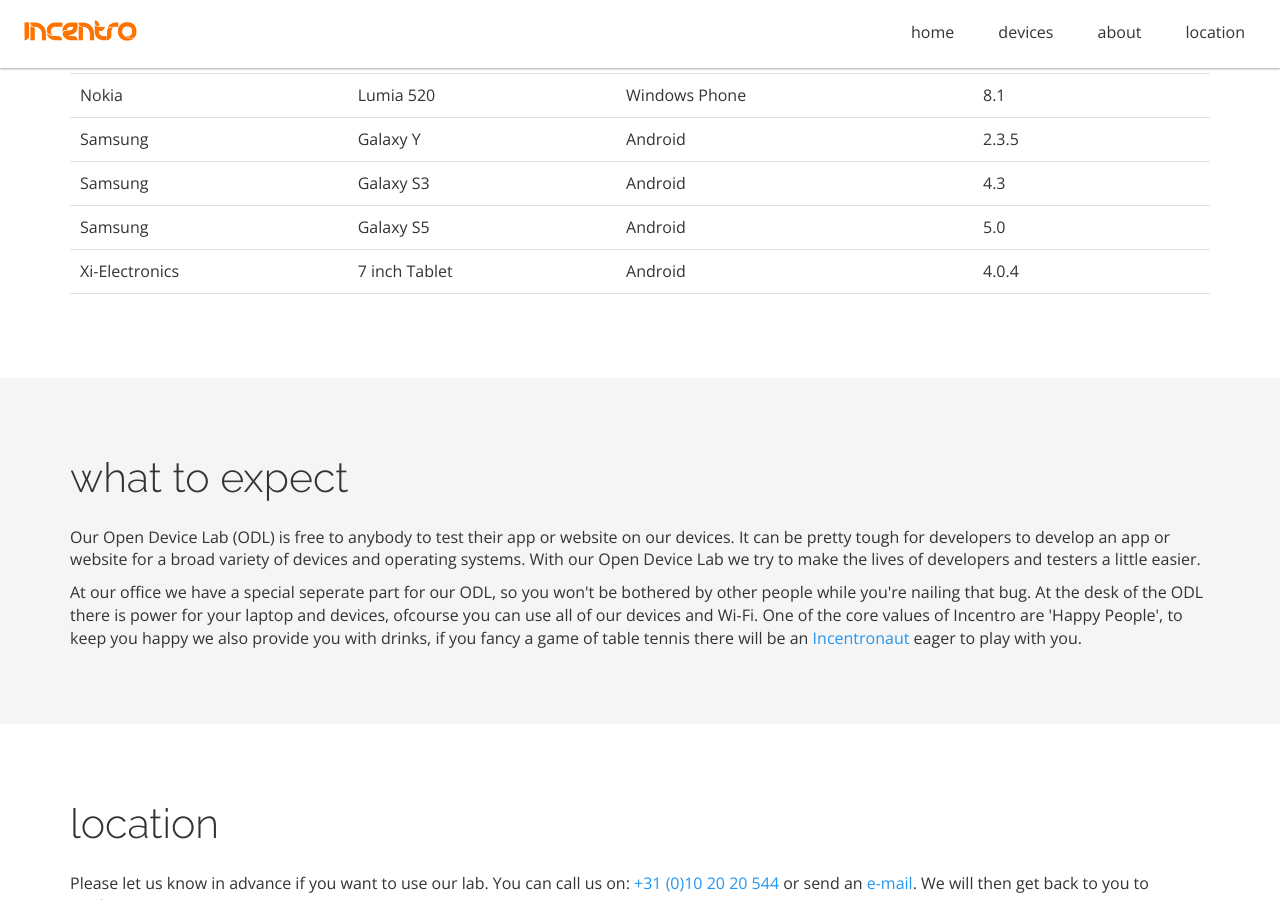
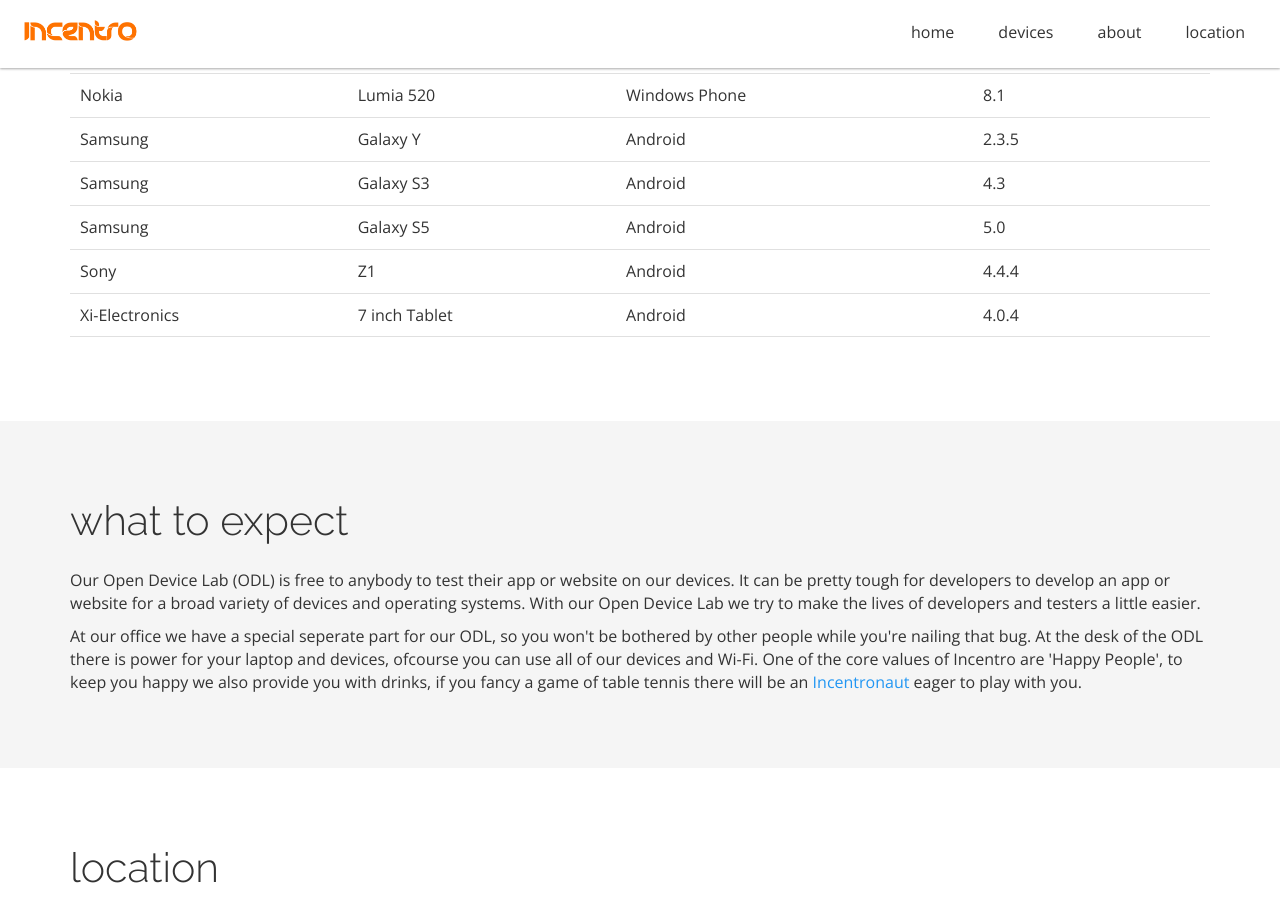
Before and after one commit to incentro/devicelab, a Jekyll site: the page built from index.html, in a window 1280 px wide and 900 px high, scrolled down 1008 px. Built offline with Jekyll 4.4.1, drawn with Linux system fonts in a browser that asks for light colours; nearby versions of some CDN libraries; Markdown is read by kramdown in place of the engine named in the settings.

Commit message:
Update devicelist.yml

```diff
--- a/_data/devicelist.yml
+++ b/_data/devicelist.yml
@@ -77,6 +77,13 @@
 # Owner: Incentro Rotterdam
 # Taken by Kaan on 09-09-2015
 
+- title: SonyZ1.4.4.4
+  vendor: Sony
+  device: Z1
+  os: Android
+  osversion: 4.4.4
+# Owner: Lisanne van Nieuwkerk
+
 - title: Xi-Electronics4.0.4
   vendor: Xi-Electronics
   device: 7 inch Tablet
```
